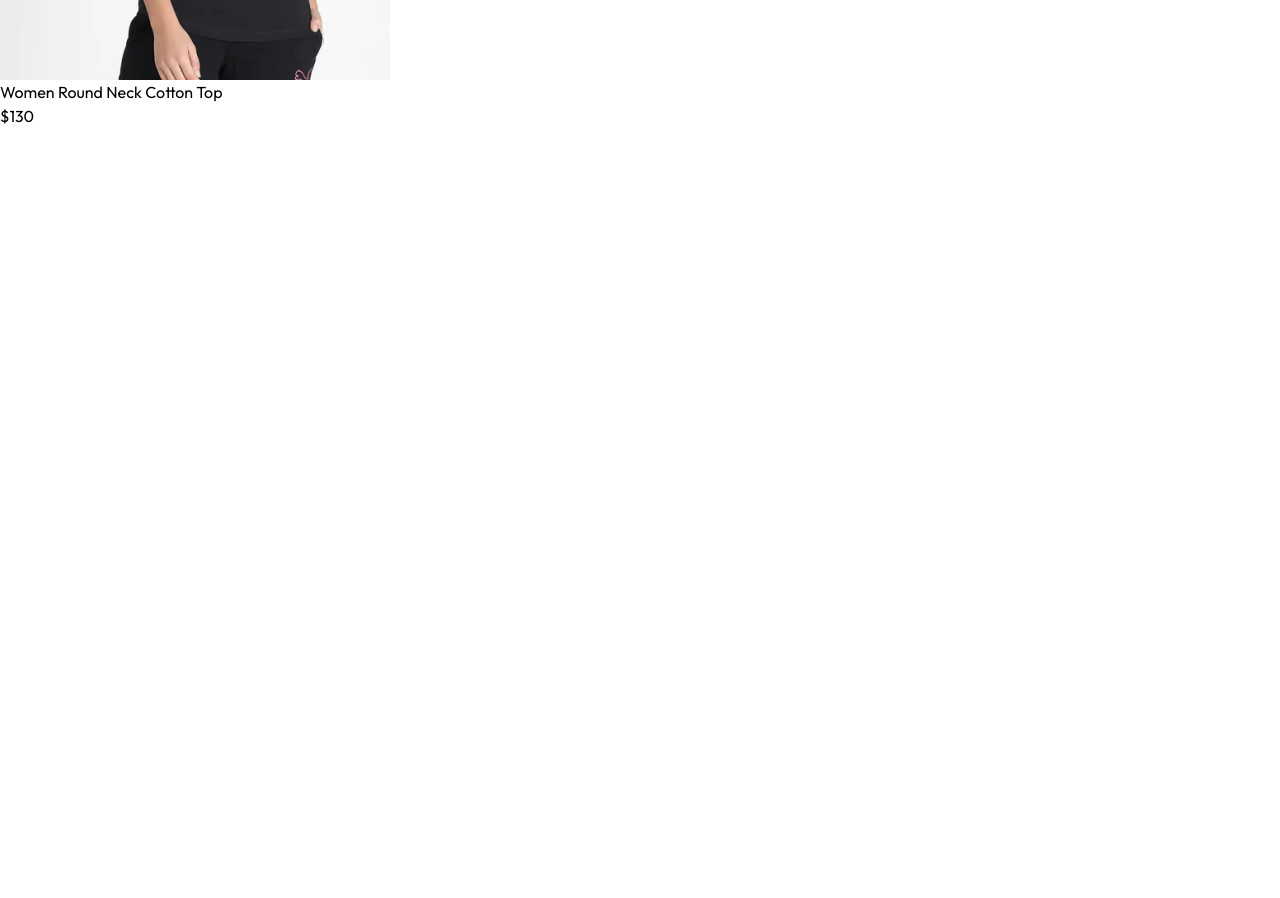
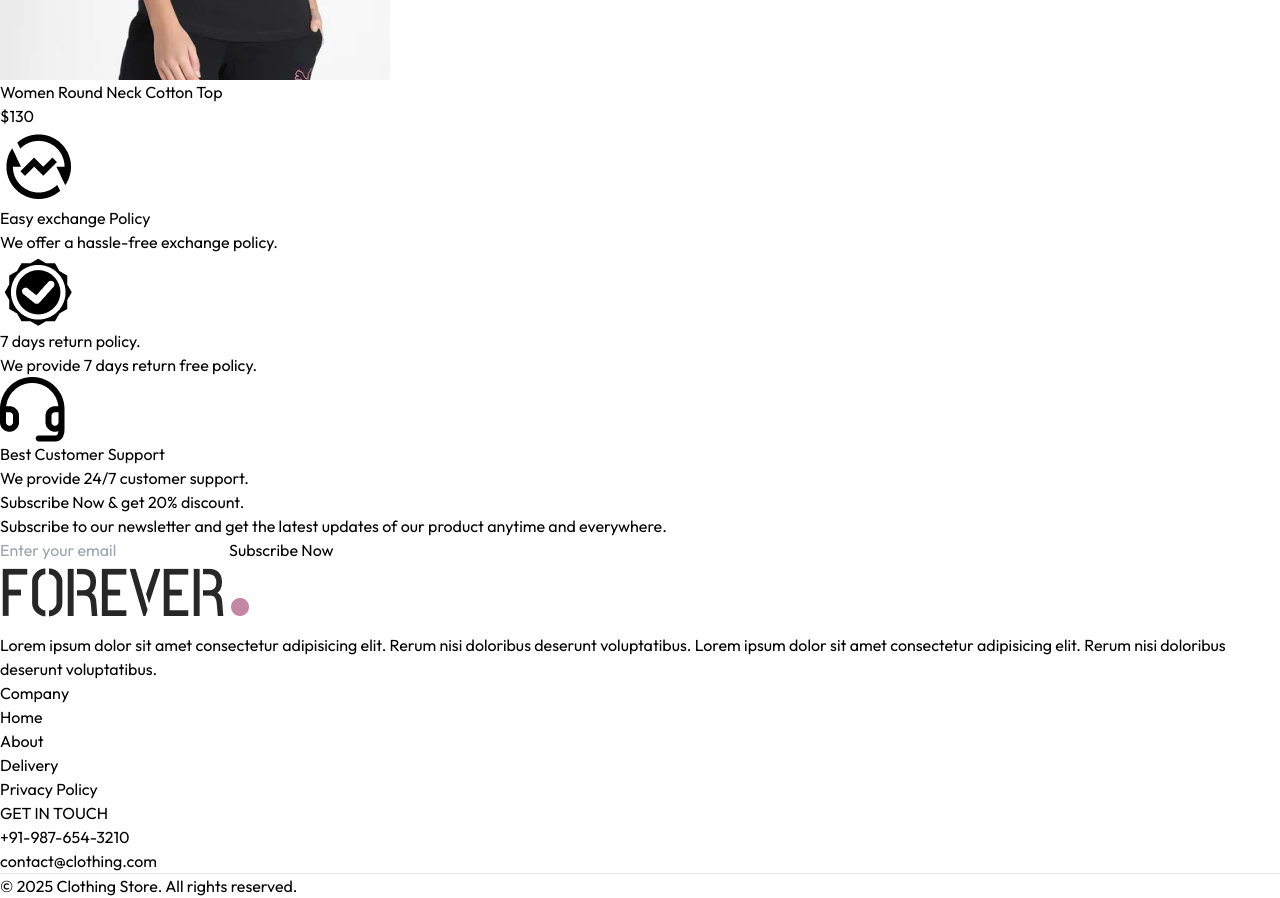
Before and after one commit to MoAnsarMansoorie/ecommerce-mern, a React (Vite) app in the folder frontend/: page / in a window 1280 px wide. Shown: the part 9040-9938 px from the top of the page. Before the commit the page ends 9168 px from the top, so only its background shows below. Built offline with nearby package versions, Linux system fonts and the light colour scheme.

Commit message:
created ourPolicy, newsletter, footer components & completed home page

```diff
--- a/frontend/src/App.jsx
+++ b/frontend/src/App.jsx
@@ -11,6 +11,7 @@
 import PlaceOrder from './pages/PlaceOrder'
 import Orders from './pages/Orders'
 import Navbar from './components/Navbar'
+import Footer from './components/Footer'
 
 function App() {
 
@@ -29,6 +30,7 @@
         <Route path='/orders' element={<Orders />} />
         <Route path='*' element={<div>404 Not Found</div>} />
       </Routes>
+      <Footer />
     </div>
   )
 }
--- /dev/null
+++ b/frontend/src/components/Footer.jsx
@@ -0,0 +1,50 @@
+import React from 'react';
+import { assets } from '../assets/assets';
+
+const Footer = () => {
+  return (
+    <div>
+      <div className="flex flex-col sm:grid grid-cols-[3fr_1fr_1fr] gap-4 my-10 mt-40 text-sm text-gray-700">
+
+        <div>
+            <img src={assets.logo} alt="Logo" className="w-32 mb-5" />
+            <p className="text-xs sm:text-sm md:text-base text-gray-400">
+                Lorem ipsum dolor sit amet consectetur adipisicing elit.
+                Rerum nisi doloribus deserunt voluptatibus.
+                Lorem ipsum dolor sit amet consectetur adipisicing elit.
+                Rerum nisi doloribus deserunt voluptatibus.
+            </p>
+        </div>
+
+        <div>
+            <p className='text-xl font-medium mb-5'>Company</p>
+            <ul className='flex flex-col gap-1 text-gray-600'>
+                <li>Home</li>
+                <li>About</li>
+                <li>Delivery</li>
+                <li>Privacy Policy</li>
+            </ul>
+        </div>
+
+
+        <div>
+            <p className='text-xl font-medium mb-5'>GET IN TOUCH</p>
+            <ul className='flex flex-col gap-1 text-gray-600'>
+                <li>+91-987-654-3210</li>
+                <li>contact@clothing.com</li>
+            </ul>
+        </div>
+
+      </div>
+
+      <div>
+        <hr />
+        <p className='text-center text-xs sm:text-sm md:text-base text-gray-500 py-5'>
+          &copy; {new Date().getFullYear()} Clothing Store. All rights reserved.
+        </p>
+      </div>
+    </div>
+  );
+}
+
+export default Footer;
--- /dev/null
+++ b/frontend/src/components/NewsletterBox.jsx
@@ -0,0 +1,21 @@
+import React from 'react';
+
+const NewsletterBox = () => {
+    const onSubmitHandler = (e) => {
+        e.preventDefault();
+    }
+
+
+  return (
+    <div className='text-center'>
+      <p className='text-2xl font-medium text-gray-800'>Subscribe Now & get 20% discount.</p>
+      <p className='mt-3 text-gray-400'>Subscribe to our newsletter and get the latest updates of our product anytime and everywhere.</p>
+      <form onSubmit={onSubmitHandler} className='w-full sm:w-1/2 flex items-center gap-3 mx-auto my-6 border pl-3'>
+        <input className='w-full sm:flex-1 outline-none' type='email' placeholder='Enter your email' required />
+        <button type='submit' className='bg-black text-white text-xs px-10 py-4'>Subscribe Now</button>
+      </form>
+    </div>
+  );
+}
+
+export default NewsletterBox;
--- /dev/null
+++ b/frontend/src/components/OurPolicy.jsx
@@ -0,0 +1,28 @@
+import React from 'react';
+import { assets } from '../assets/assets.js';
+
+const OurPolicy = () => {
+  return (
+    <div className='flex flex-col sm:flex-row justify-around gap-12 sm:gap-2 text-center py-10 text-xs sm:text-sm md:text-base text-gray-700'>
+
+        <div>
+            <img src={assets.exchange_icon} className='w-12 m-auto mb-5' />
+            <p className='font-semibold'>Easy exchange Policy</p>
+            <p className='text-gray-400'>We offer a hassle-free exchange policy.</p>
+        </div>
+        <div>
+            <img src={assets.quality_icon} className='w-12 m-auto mb-5' />
+            <p className='font-semibold'>7 days return policy.</p>
+            <p className='text-gray-400'>We provide 7 days return free policy.</p>
+        </div>
+        <div>
+            <img src={assets.support_img} className='w-12 m-auto mb-5' />
+            <p className='font-semibold'>Best Customer Support</p>
+            <p className='text-gray-400'>We provide 24/7 customer support.</p>
+        </div>
+
+    </div>
+  );
+}
+
+export default OurPolicy;
--- a/frontend/src/pages/Home.jsx
+++ b/frontend/src/pages/Home.jsx
@@ -2,6 +2,8 @@
 import Hero from '../components/Hero'
 import LatestCollection from '../components/LatestCollection'
 import BestSeller from '../components/BestSeller'
+import OurPolicy from '../components/OurPolicy'
+import NewsletterBox from '../components/NewsletterBox'
 
 const Home = () => {
   return (
@@ -9,6 +11,8 @@
       <Hero />
       <LatestCollection />
       <BestSeller />
+      <OurPolicy />
+      <NewsletterBox />
     </div>
   )
 }
```
